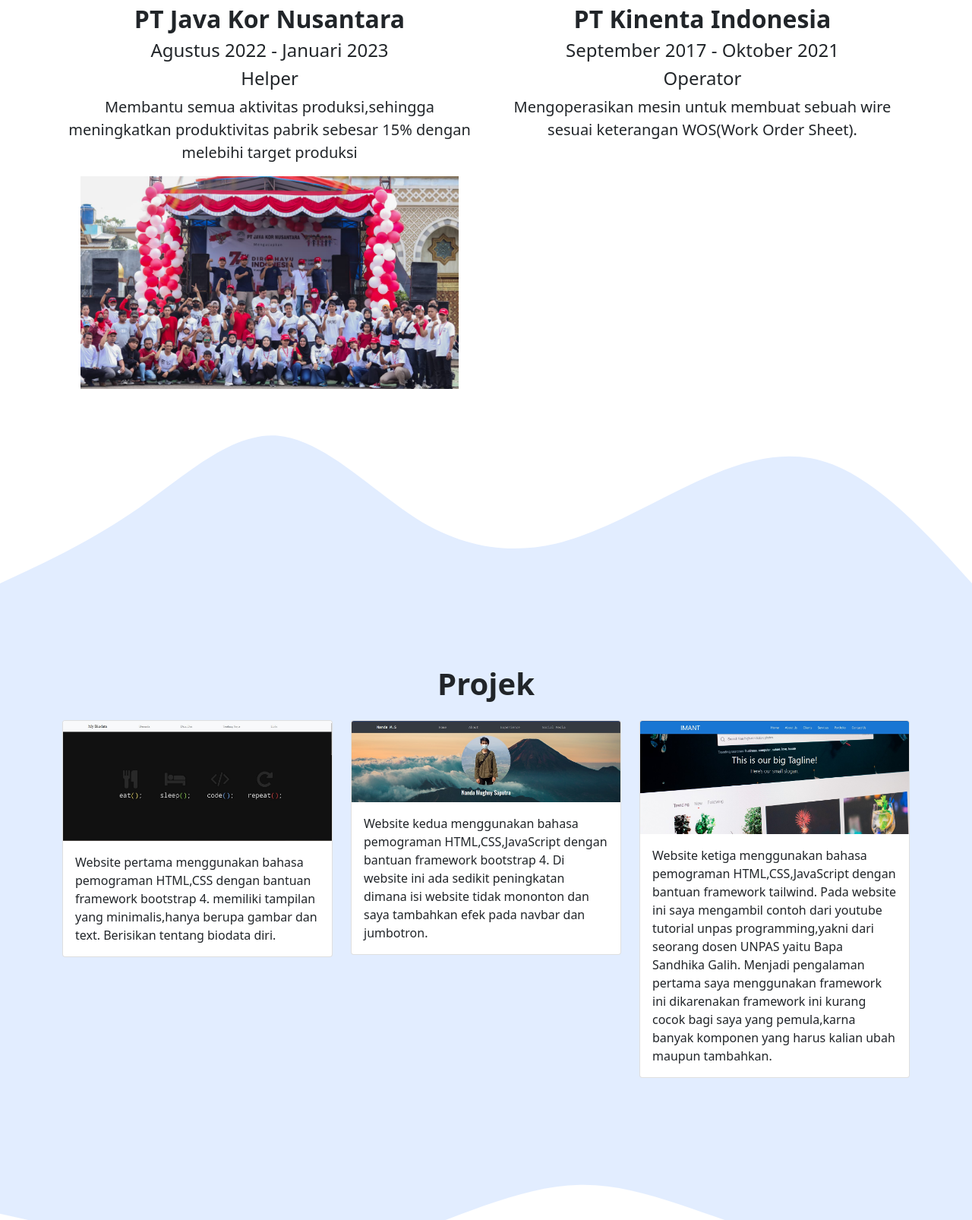
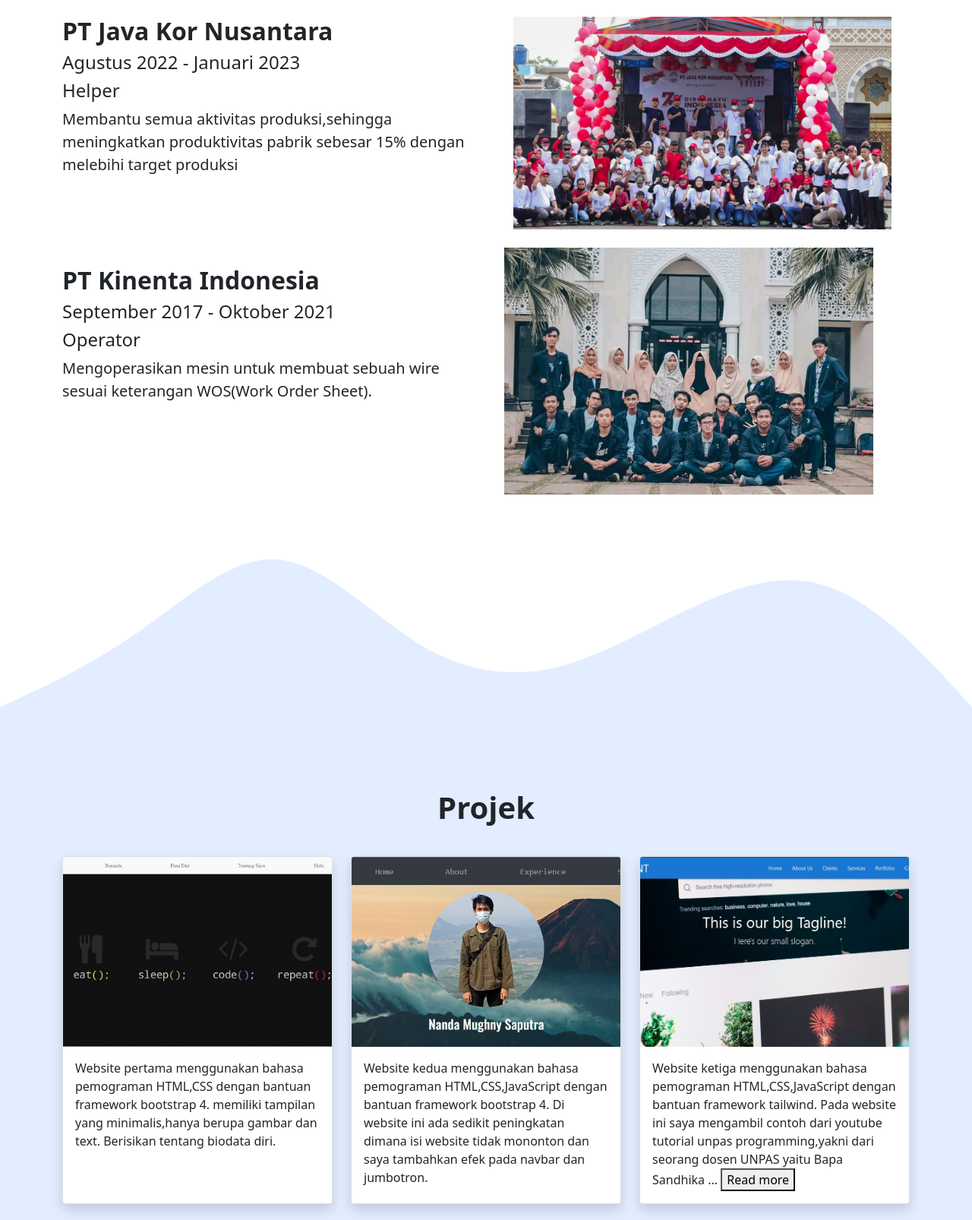
Before and after one commit to pmughny/pmughny.github.io, a plain HTML site: page index.html in a window 1280 px wide. Shown: the part 1014-2620 px from the top of the page at 76% size. Drawn offline with nearby package versions, Linux system fonts and the light colour scheme.

Commit message:
Add files via upload

```diff
--- a/index.html
+++ b/index.html
@@ -23,7 +23,7 @@
         <div class="collapse navbar-collapse" id="navbarNav">
           <ul class="navbar-nav ms-auto">
             <li class="nav-item">
-              <a class="nav-link active" aria-current="page" href="#home">Beranda</a>
+              <a class="nav-link" href="#home">Beranda</a>
             </li>
             <li class="nav-item">
               <a class="nav-link" href="#about">Pengalaman</a>
@@ -41,7 +41,7 @@
 
     <!-- Jumbotron -->
     <section id="home" class="jumbotron text-center">
-      <img src="image/NDA.jpg" alt="" width="200" class="img-thumbnail rounded-circle" />
+      <img src="image/NDA.jpg" alt="" width="200" class="img-thumbnail img-click rounded-circle" onclick="openImage(this)" />
       <h1 class="display-4">Nanda Mughny Saputra</h1>
       <div class="container">
         <p class="lead">
@@ -64,22 +64,29 @@
       <div class="container">
         <div class="row text-center mb-3">
           <div class="col mb-3">
-            <h1><b>Pengalaman</b></h1>
+            <h1 class="mb-4"><b>Pengalaman</b></h1>
           </div>
         </div>
-        <div class="row justify-content-between fs-5 text-center">
+        <div class="row justify-content-between fs-5">
           <div class="col-md-6">
             <h2><b>PT Java Kor Nusantara</b></h2>
             <h4>Agustus 2022 - Januari 2023</h4>
             <h4>Helper</h4>
             <p>Membantu semua aktivitas produksi,sehingga meningkatkan produktivitas pabrik sebesar 15% dengan melebihi target produksi</p>
-            <img src="image/Javakor.jpg" alt="Javakor" class="container img-click" onclick="openImage(this)" />
           </div>
           <div class="col-md-6">
-            <h2><b>PT Kinenta Indonesia</b></h2>
-            <h4>September 2017 - Oktober 2021</h4>
-            <h4>Operator</h4>
-            <p>Mengoperasikan mesin untuk membuat sebuah wire sesuai keterangan WOS(Work Order Sheet).</p>
+            <img src="image/Javakor.jpg" alt="Javakor" class="container img-click pb-4" onclick="openImage(this)" />
+          </div>
+          <div class="row">
+            <div class="col-md-6">
+              <h2 class="mt-4"><b>PT Kinenta Indonesia</b></h2>
+              <h4>September 2017 - Oktober 2021</h4>
+              <h4>Operator</h4>
+              <p>Mengoperasikan mesin untuk membuat sebuah wire sesuai keterangan WOS(Work Order Sheet).</p>
+            </div>
+            <div class="col-md-6">
+              <img src="image/TIF.jpg" alt="Javakor" class="container img-click pb-4" onclick="openImage(this)" />
+            </div>
           </div>
         </div>
       </div>
@@ -97,12 +104,12 @@
       <div class="container">
         <div class="row text-center">
           <div class="col mb-3">
-            <h1><b>Projek</b></h1>
+            <h1 class="mb-4"><b>Projek</b></h1>
           </div>
         </div>
         <div class="row">
           <div class="col-md-4 mb-2">
-            <div class="card" style="">
+            <div class="card shadow h-100" style="">
               <img src="image/mybio-1.jpg" class="card-img-top object-fit img-clickable" alt="Project 1" onclick="openImage(this)" />
               <div class="card-body">
                 <p class="card-text">Website pertama menggunakan bahasa pemograman HTML,CSS dengan bantuan framework bootstrap 4. memiliki tampilan yang minimalis,hanya berupa gambar dan text. Berisikan tentang biodata diri.</p>
@@ -110,7 +117,7 @@
             </div>
           </div>
           <div class="col-md-4 mb-2">
-            <div class="card" style="">
+            <div class="card shadow h-100" style="">
               <img src="image/portfolio-1.jpg" class="card-img-top object-fit img-clickable" alt="Project 2" onclick="openImage(this)" />
               <div class="card-body">
                 <p class="card-text">
@@ -121,12 +128,14 @@
             </div>
           </div>
           <div class="col-md-4 mb-2">
-            <div class="card" style="">
+            <div class="card shadow h-100" style="">
               <img src="image/portfolio-2.jpg" class="card-img-top object-fit img-clickable" alt="Project 3" onclick="openImage(this)" />
               <div class="card-body">
                 <p class="card-text">
                   Website ketiga menggunakan bahasa pemograman HTML,CSS,JavaScript dengan bantuan framework tailwind. Pada website ini saya mengambil contoh dari youtube tutorial unpas programming,yakni dari seorang dosen UNPAS yaitu Bapa
-                  Sandhika Galih. Menjadi pengalaman pertama saya menggunakan framework ini dikarenakan framework ini kurang cocok bagi saya yang pemula,karna banyak komponen yang harus kalian ubah maupun tambahkan.
+                  Sandhika <span id="dots">...</span>
+                  <span id="more"> Galih. Menjadi pengalaman pertama saya menggunakan framework ini dikarenakan framework ini kurang cocok bagi saya yang pemula,karna banyak komponen yang harus kalian ubah maupun tambahkan.</span>
+                  <button onclick="myFunction()" id="myBtn">Read more</button>
                 </p>
               </div>
             </div>
@@ -147,7 +156,7 @@
     <section id="kontak">
       <div class="container">
         <div class="row text-center mb-3">
-          <div class="col">
+          <div class="col mb-4">
             <h1><b>Kontak</b></h1>
           </div>
         </div>
--- a/java.js
+++ b/java.js
@@ -1,3 +1,11 @@
+$(document).ready(function () {
+  // Mendapatkan nama halaman saat ini
+  var current_page = location.pathname.split('/').pop();
+
+  // Menambahkan kelas "active" pada elemen navbar yang sesuai
+  $('.nav-link[href="' + current_page + '"]').addClass('active');
+});
+
 // untuk membuat navbar hide
 $(document).ready(function () {
   var lastScrollTop = 0;
@@ -32,3 +40,22 @@
   window.open(img.src, '_blank');
 }
 // akhir dari membuat gambar terbuka pada halaman selanjutnya
+
+// Awal Readmore
+function myFunction() {
+  var dots = document.getElementById('dots');
+  var moreText = document.getElementById('more');
+  var btnText = document.getElementById('myBtn');
+
+  if (dots.style.display === 'none') {
+    dots.style.display = 'inline';
+    btnText.innerHTML = 'Read more';
+    moreText.style.display = 'none';
+  } else {
+    dots.style.display = 'none';
+    btnText.innerHTML = 'Read less';
+    moreText.style.display = 'inline';
+  }
+}
+
+// Akhir Readmore
--- a/style.css
+++ b/style.css
@@ -14,8 +14,11 @@
 section {
   padding-top: 5rem;
 }
+
 .card-img-top {
   object-fit: contain;
+  object-position: center;
+  height: 250px !important;
 }
 
 .object-fit {
@@ -43,6 +46,14 @@
   transform: scale(1.1);
 }
 
+.img-click:nth-child(1, 2) {
+  object-fit: cover;
+}
+/* button less*/
+#more {
+  display: none;
+}
+
 /* Atur tampilan pada bagian atas */
 #top {
   position: fixed;
@@ -56,7 +67,7 @@
 }
 
 section {
-  animation: Fadein 5s;
+  animation: Fadein 3s;
 }
 
 @keyframes Fadein {
```
Also changed, not shown: image/TIF.jpg (added).
